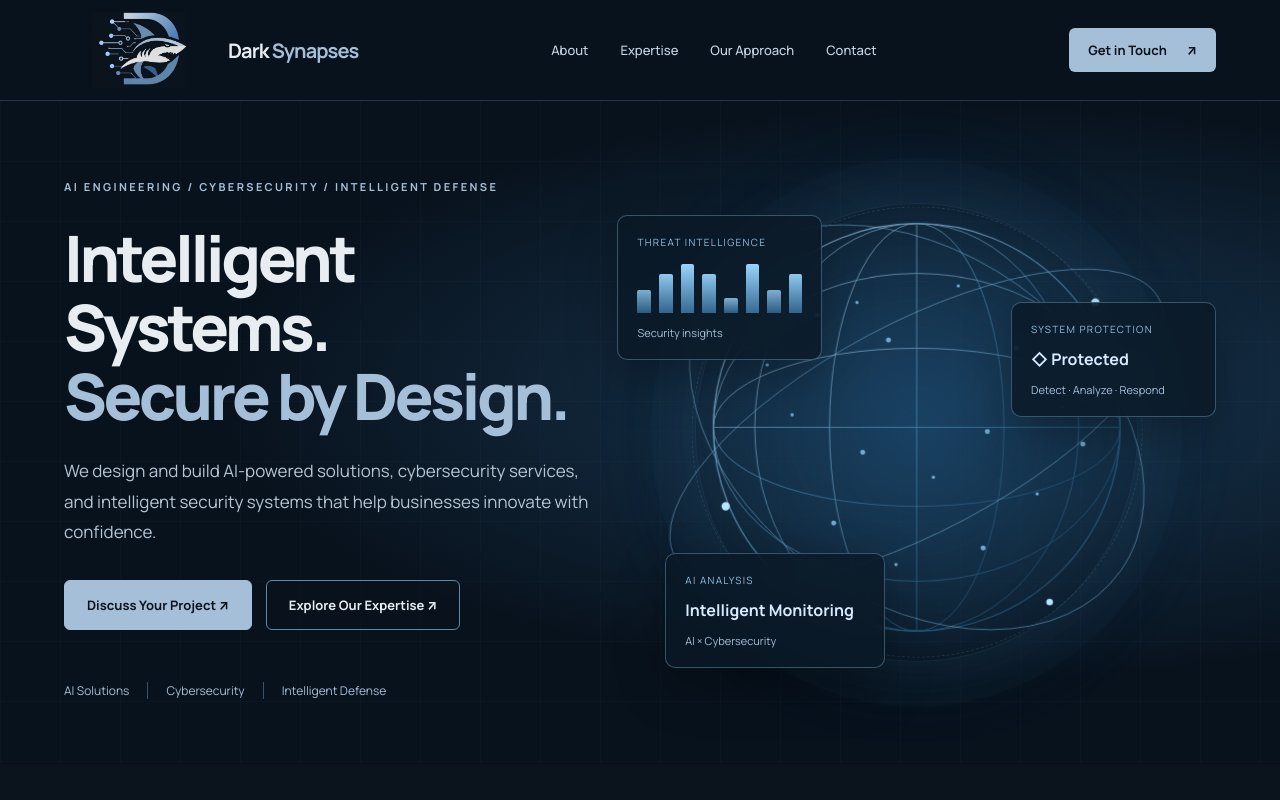
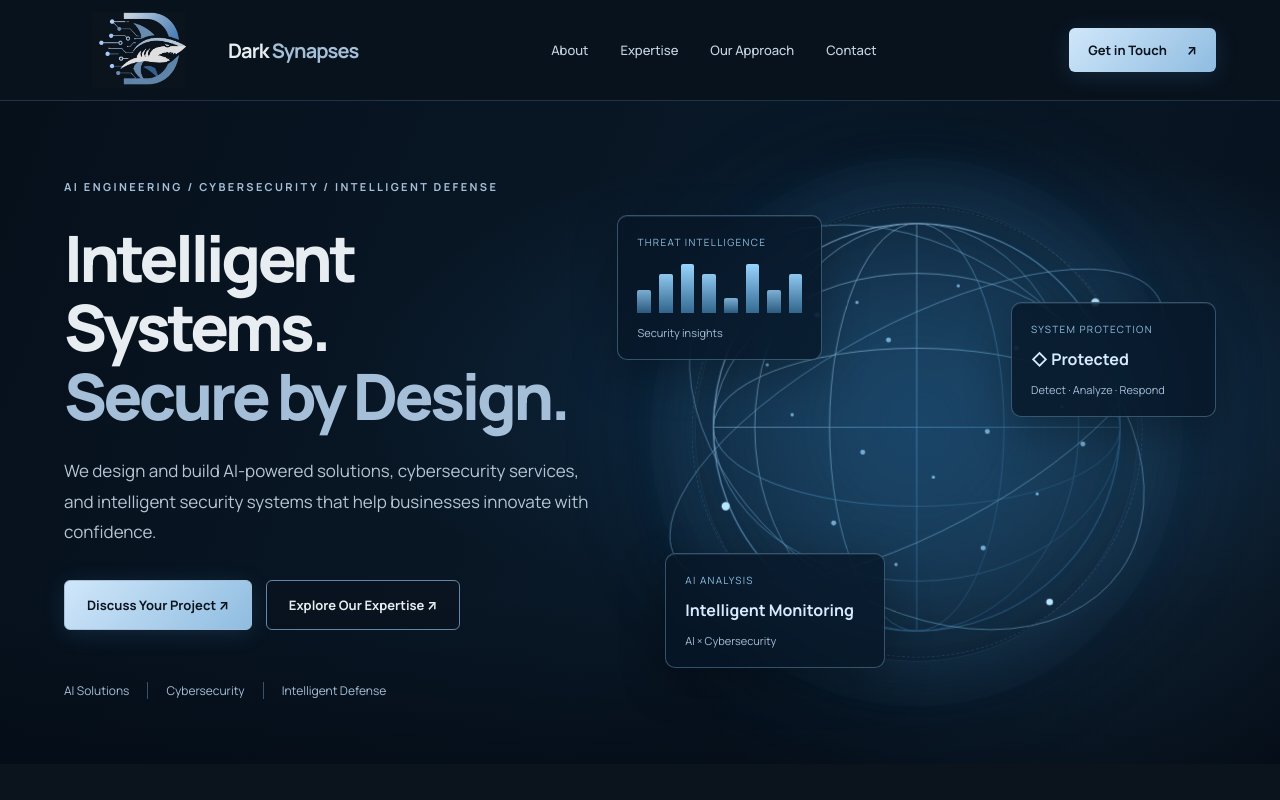
Before and after one commit to Dark-Synapses/our_platform, a React (Vite) app in the folder frontend/: page / in a window 1280 px wide. Shown: the top 800 px of the page. Built offline with nearby package versions, Linux system fonts and the light colour scheme.

Commit message:
chore: checkpoint premium website v5

```diff
--- a/frontend/src/main.tsx
+++ b/frontend/src/main.tsx
@@ -7,6 +7,7 @@ import './styles/redesign.css';
 import './styles/technical.css';
 import './styles/technical-v3.css';
 import './styles/services-v2.css';
+import './styles/premium-v5.css';
 
 createRoot(document.getElementById('root')!).render(
   <StrictMode><BrowserRouter><App /></BrowserRouter></StrictMode>,
--- /dev/null
+++ b/frontend/src/styles/premium-v5.css
@@ -0,0 +1,553 @@
+/* Dark Synapses — Technical & Sophisticated V3 */
+
+.ds-nav-v3 {
+  display: flex;
+  align-items: center;
+  justify-content: space-between;
+  gap: 28px;
+  min-height: 94px;
+  padding: 12px clamp(24px, 5vw, 90px);
+  background: #08121d;
+  border-bottom: 1px solid #203449;
+}
+
+.ds-brand-v3 {
+  display: flex;
+  align-items: center;
+  flex-shrink: 0;
+}
+
+.ds-brand-v3 img {
+  width: 135px;
+  height: 70px;
+  object-fit: contain;
+}
+
+.ds-nav-links {
+  display: flex;
+  align-items: center;
+  gap: clamp(16px, 2.5vw, 38px);
+}
+
+.ds-nav-links a,
+.ds-footer-links a {
+  color: #c8d6e4;
+  font-size: 13px;
+  text-decoration: none;
+}
+
+.ds-nav-links a:hover,
+.ds-nav-links a.active,
+.ds-footer-links a:hover {
+  color: #ffffff;
+}
+
+.ds-nav-cta {
+  display: inline-flex;
+  gap: 20px;
+  padding: 13px 19px;
+  border-radius: 6px;
+  background: #a6bfd8;
+  color: #0b131d;
+  font-size: 13px;
+  font-weight: 700;
+  text-decoration: none;
+  white-space: nowrap;
+}
+
+.ds-hero-v3 {
+  position: relative;
+  overflow: hidden;
+  background:
+    linear-gradient(rgba(88, 140, 180, .035) 1px, transparent 1px),
+    linear-gradient(90deg, rgba(88, 140, 180, .035) 1px, transparent 1px),
+    radial-gradient(ellipse at 76% 44%, #183650 0%, transparent 55%),
+    #08121d;
+  background-size: 60px 60px, 60px 60px, auto, auto;
+}
+
+.ds-hero-v3-inner {
+  width: min(100% - 10vw, 1500px);
+  min-height: 660px;
+  margin: auto;
+  display: grid;
+  grid-template-columns: minmax(0, 47%) minmax(0, 53%);
+  align-items: center;
+  gap: 12px;
+}
+
+.ds-hero-v3-copy {
+  position: relative;
+  z-index: 3;
+  padding: 65px 0;
+}
+
+.ds-hero-v3-copy h1 {
+  max-width: 650px;
+  margin: 26px 0;
+  font-size: clamp(52px, 5vw, 80px);
+  line-height: 1.08;
+  font-weight: 750;
+  letter-spacing: -.055em;
+  color: #e8edf2;
+}
+
+.ds-hero-v3-copy h1 span {
+  display: block;
+  color: #a6bfd8;
+}
+
+.ds-hero-v3-capabilities {
+  display: flex;
+  flex-wrap: wrap;
+  gap: 18px;
+  margin-top: 52px;
+  color: #a6bfd8;
+  font-size: 12px;
+}
+
+.ds-hero-v3-capabilities span + span {
+  padding-left: 18px;
+  border-left: 1px solid #39516a;
+}
+
+.ds-hero-v3-visual {
+  position: relative;
+  height: 620px;
+  min-width: 0;
+  isolation: isolate;
+}
+
+.ds-globe-halo {
+  position: absolute;
+  inset: 9%;
+  border-radius: 50%;
+  background: radial-gradient(circle, #245b82 0%, transparent 65%);
+  opacity: .45;
+  filter: blur(38px);
+}
+
+.ds-globe {
+  position: absolute;
+  width: min(100%, 670px);
+  top: 50%;
+  left: 50%;
+  transform: translate(-50%, -50%);
+  filter: drop-shadow(0 0 35px rgba(81, 160, 220, .2));
+  animation: ds-globe-float 8s ease-in-out infinite;
+}
+
+.ds-tech-panel {
+  position: absolute;
+  z-index: 2;
+  display: flex;
+  flex-direction: column;
+  gap: 12px;
+  padding: 19px;
+  border: 1px solid rgba(140, 195, 230, .35);
+  border-radius: 10px;
+  background: rgba(10, 25, 39, .82);
+  box-shadow: 0 18px 50px rgba(0, 0, 0, .3);
+  backdrop-filter: blur(14px);
+  color: #d7eaff;
+}
+
+.ds-tech-panel small {
+  color: #91bfdf;
+  font-size: 10px;
+  letter-spacing: 1.3px;
+}
+
+.ds-tech-panel strong {
+  font-size: 16px;
+}
+
+.ds-tech-panel span {
+  font-size: 11px;
+  color: #a6bfd8;
+}
+
+.ds-panel-threat {
+  top: 15%;
+  left: 0;
+  width: 205px;
+}
+
+.ds-panel-security {
+  top: 29%;
+  right: 0;
+  width: 205px;
+}
+
+.ds-panel-ai {
+  bottom: 12%;
+  left: 8%;
+  width: 220px;
+}
+
+.ds-panel-bars {
+  display: flex;
+  align-items: end;
+  gap: 8px;
+  height: 52px;
+}
+
+.ds-panel-bars i {
+  flex: 1;
+  height: 45%;
+  background: linear-gradient(#9ad6ff, #356b94);
+  border-radius: 2px 2px 0 0;
+}
+
+.ds-panel-bars i:nth-child(2n) { height: 75%; }
+.ds-panel-bars i:nth-child(3n) { height: 95%; }
+.ds-panel-bars i:nth-child(5n) { height: 30%; }
+
+.ds-footer-v3 {
+  display: flex;
+  justify-content: space-between;
+  align-items: center;
+  flex-wrap: wrap;
+  gap: 32px;
+  padding: 45px 5vw;
+  background: #08121d;
+  border-top: 1px solid #203449;
+}
+
+.ds-footer-brand img {
+  width: 120px;
+  height: 65px;
+  object-fit: contain;
+}
+
+.ds-footer-brand p,
+.ds-footer-v3 > span {
+  color: #a6bfd8;
+  font-size: 12px;
+}
+
+.ds-footer-links {
+  display: flex;
+  flex-wrap: wrap;
+  gap: 26px;
+}
+
+@keyframes ds-globe-float {
+  0%, 100% { transform: translate(-50%, -50%); }
+  50% { transform: translate(-50%, -52%); }
+}
+
+@media (max-width: 1050px) {
+  .ds-hero-v3-inner {
+    grid-template-columns: 1fr;
+  }
+
+  .ds-hero-v3-copy {
+    padding: 75px 0 0;
+  }
+
+  .ds-hero-v3-visual {
+    height: 500px;
+  }
+
+  .ds-nav-v3 {
+    flex-wrap: wrap;
+  }
+}
+
+@media (max-width: 700px) {
+  .ds-nav-v3 {
+    gap: 16px;
+  }
+
+  .ds-nav-links {
+    order: 3;
+    width: 100%;
+    overflow-x: auto;
+    padding-bottom: 10px;
+  }
+
+  .ds-brand-v3 img {
+    width: 110px;
+  }
+
+  .ds-hero-v3-copy h1 {
+    font-size: clamp(42px, 10vw, 60px);
+  }
+
+  .ds-hero-v3-visual {
+    height: 360px;
+  }
+
+  .ds-tech-panel {
+    padding: 10px;
+    gap: 6px;
+  }
+
+  .ds-panel-threat,
+  .ds-panel-security {
+    width: 145px;
+  }
+
+  .ds-panel-ai {
+    width: 160px;
+  }
+
+  .ds-tech-panel strong {
+    font-size: 12px;
+  }
+
+  .ds-panel-bars {
+    height: 28px;
+  }
+}
+
+@media (prefers-reduced-motion: reduce) {
+  .ds-globe {
+    animation: none;
+  }
+}
+
+/* Shared layout overrides */
+
+.header.ds-nav-v3 {
+  width: 100%;
+  max-width: none;
+  margin: 0;
+}
+
+.header.ds-nav-v3 .ds-nav-links {
+  display: flex;
+  align-items: center;
+}
+
+.header.ds-nav-v3 .ds-brand-v3 img {
+  display: block;
+  width: 150px;
+  height: 76px;
+  object-fit: contain;
+}
+
+.footer.ds-footer-v3 {
+  max-width: none;
+  margin: 0;
+}
+
+@media (max-width: 700px) {
+  .header.ds-nav-v3 .ds-nav-links {
+    width: 100%;
+    overflow-x: auto;
+  }
+
+  .header.ds-nav-v3 .ds-brand-v3 img {
+    width: 115px;
+    height: 64px;
+  }
+}
+
+/* Technical & Sophisticated V4 refinements */
+
+.ds-brand-v3 {
+  display: inline-flex;
+  align-items: center;
+  gap: 14px;
+  text-decoration: none;
+}
+
+.ds-brand-name {
+  color: #e8edf2;
+  font-size: 20px;
+  font-weight: 700;
+  letter-spacing: -0.045em;
+  white-space: nowrap;
+}
+
+.ds-brand-name strong {
+  color: #a6bfd8;
+  font-weight: 700;
+}
+
+.ds-hero-v3-visual::before {
+  content: "";
+  position: absolute;
+  inset: 13%;
+  border: 1px solid rgba(112, 172, 213, 0.12);
+  border-radius: 50%;
+  box-shadow:
+    0 0 0 45px rgba(95, 155, 200, 0.025),
+    0 0 90px rgba(66, 139, 194, 0.1);
+  pointer-events: none;
+}
+
+.ds-hero-v3-visual::after {
+  content: "";
+  position: absolute;
+  top: 50%;
+  left: 50%;
+  width: 75%;
+  aspect-ratio: 1;
+  border: 1px dashed rgba(140, 195, 230, 0.14);
+  border-radius: 50%;
+  transform: translate(-50%, -50%);
+  pointer-events: none;
+}
+
+.ds-tech-panel {
+  transition:
+    border-color 0.3s ease,
+    box-shadow 0.3s ease,
+    transform 0.3s ease;
+}
+
+.ds-tech-panel:hover {
+  border-color: rgba(166, 191, 216, 0.65);
+  box-shadow: 0 20px 60px rgba(35, 104, 151, 0.18);
+  transform: translateY(-4px);
+}
+
+.ds-panel-bars i {
+  animation: ds-bar-pulse 3.5s ease-in-out infinite;
+}
+
+.ds-panel-bars i:nth-child(2n) {
+  animation-delay: 0.4s;
+}
+
+.ds-panel-bars i:nth-child(3n) {
+  animation-delay: 0.8s;
+}
+
+@keyframes ds-bar-pulse {
+  0%, 100% { opacity: 0.65; }
+  50% { opacity: 1; }
+}
+
+@media (max-width: 1100px) {
+  .ds-brand-name {
+    font-size: 18px;
+  }
+}
+
+@media (max-width: 700px) {
+  .ds-brand-v3 {
+    gap: 8px;
+  }
+
+  .ds-brand-name {
+    font-size: 16px;
+  }
+
+  .ds-hero-v3-visual::before,
+  .ds-hero-v3-visual::after {
+    display: none;
+  }
+}
+
+@media (prefers-reduced-motion: reduce) {
+  .ds-panel-bars i {
+    animation: none;
+  }
+
+  .ds-tech-panel {
+    transition: none;
+  }
+}
+
+/* Dark Synapses — Premium V5 */
+
+.ds-hero-v3 {
+  position: relative;
+  isolation: isolate;
+  overflow: hidden;
+  background:
+    radial-gradient(
+      ellipse at 73% 43%,
+      rgba(35, 109, 169, 0.25),
+      transparent 46%
+    ),
+    linear-gradient(
+      110deg,
+      #06101b 0%,
+      #091827 52%,
+      #07111d 100%
+    );
+}
+
+.ds-hero-v3::before {
+  content: "";
+  position: absolute;
+  inset: 0;
+  z-index: -1;
+  pointer-events: none;
+  background:
+    radial-gradient(
+      circle at 80% 60%,
+      rgba(85, 173, 232, 0.12),
+      transparent 35%
+    ),
+    linear-gradient(
+      180deg,
+      transparent 75%,
+      rgba(3, 10, 19, 0.65)
+    );
+}
+
+.ds-hero-v3-copy {
+  position: relative;
+  z-index: 3;
+}
+
+.ds-hero-v3-visual {
+  position: relative;
+  isolation: isolate;
+}
+
+.ds-globe-halo {
+  filter: blur(42px);
+  opacity: 0.75;
+}
+
+.ds-globe {
+  filter:
+    drop-shadow(0 0 28px rgba(90, 176, 235, 0.25))
+    drop-shadow(0 0 65px rgba(31, 100, 158, 0.16));
+}
+
+.ds-tech-panel {
+  backdrop-filter: blur(20px);
+  -webkit-backdrop-filter: blur(20px);
+  background: rgba(7, 23, 39, 0.78);
+  box-shadow:
+    0 15px 45px rgba(0, 0, 0, 0.28),
+    inset 0 1px rgba(194, 225, 247, 0.1);
+}
+
+.ds-button-primary,
+.ds-nav-cta {
+  background: linear-gradient(
+    135deg,
+    #d0e7fa,
+    #8fbce0
+  );
+  box-shadow: 0 4px 22px rgba(90, 164, 224, 0.16);
+}
+
+.ds-button-primary:hover,
+.ds-nav-cta:hover {
+  box-shadow: 0 8px 30px rgba(90, 164, 224, 0.35);
+}
+
+@media (prefers-reduced-motion: no-preference) {
+  .ds-globe {
+    animation: ds-premium-float 8s ease-in-out infinite;
+  }
+
+  @keyframes ds-premium-float {
+    0%, 100% {
+      transform: translate(-50%, -50%) translateY(0);
+    }
+    50% {
+      transform: translate(-50%, -50%) translateY(-12px);
+    }
+  }
+}
```
Also changed, not shown: 1 other file (tests, documents, lock files or other folders).
